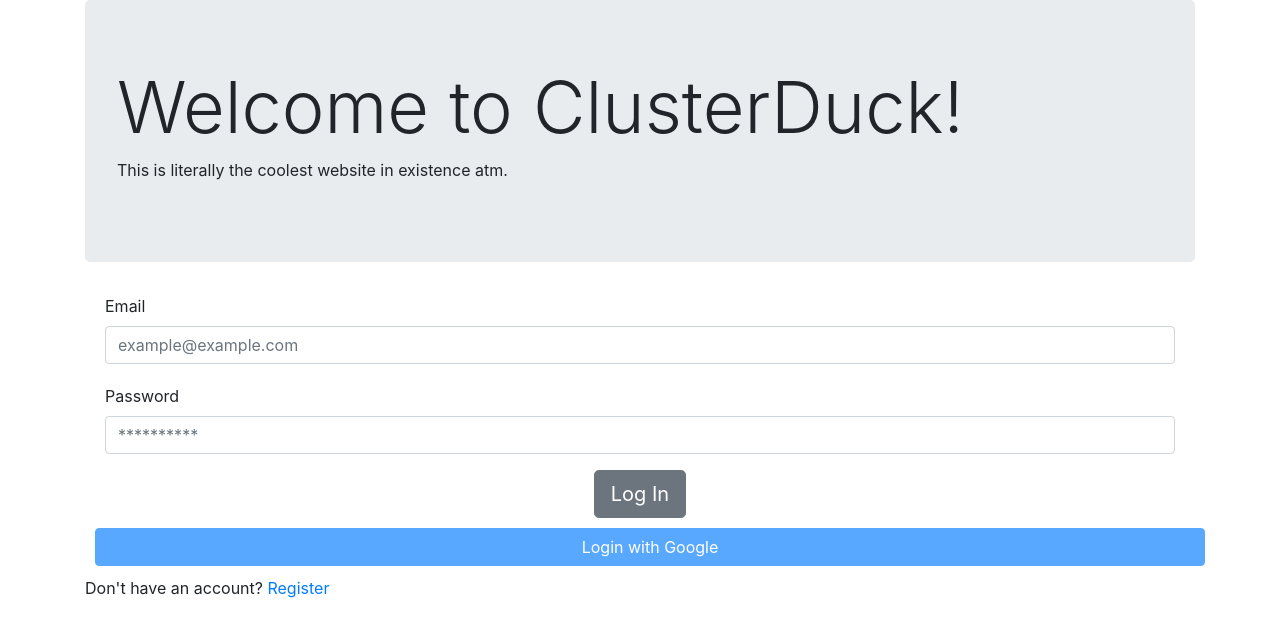
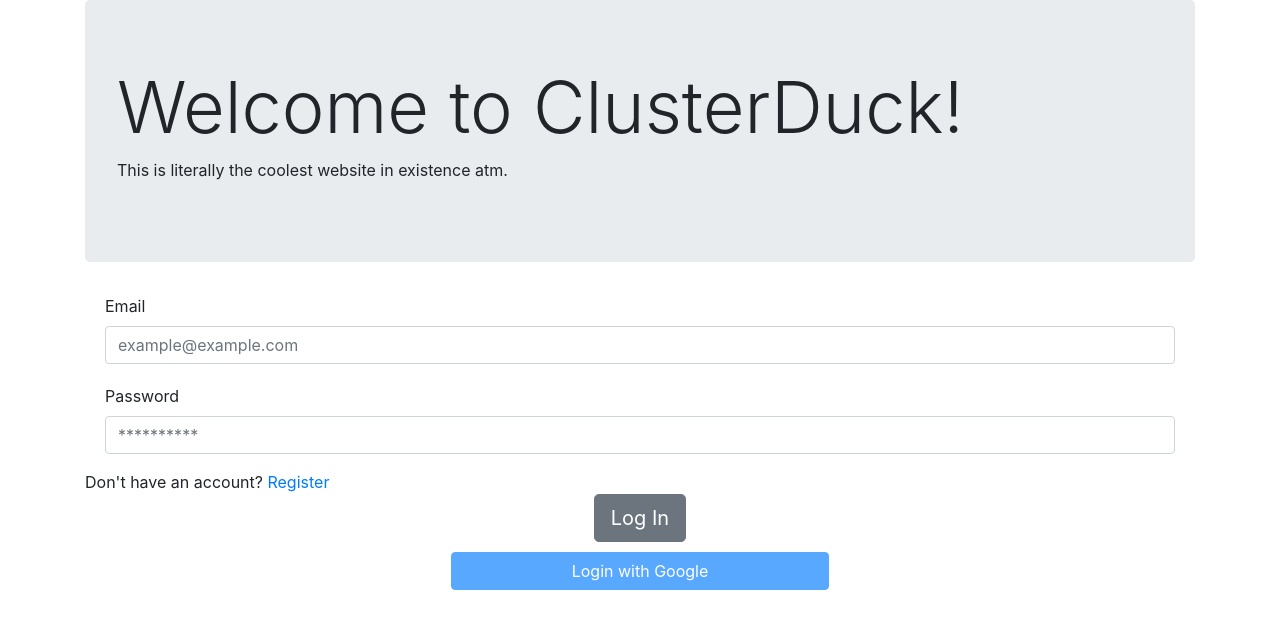
Before and after one commit to marinov98/Cluster-Duck, a React (Create React App) app in the folder client/: page /login in a window 1280 px wide. Shown: the top 636 px of the page. Built offline with nearby package versions, Linux system fonts and the light colour scheme.

Commit message:
basic auth actually works well

```diff
--- a/client/src/App.js
+++ b/client/src/App.js
@@ -38,6 +38,10 @@ class App extends Component {
     }
   };
 
+  getAuth = authInfo => {
+    if (authInfo) this.setState({ auth: authInfo });
+  };
+
   componentDidMount = () => {
     const res = authenticate();
     // redirect to login if authentication is unsuccessful
@@ -60,9 +64,14 @@ class App extends Component {
   render() {
     return (
       <Router>
-        <ProtectedRoute path="/" component={DuckNavbar} auth={this.state.auth} />
+        <ProtectedRoute
+          path="/"
+          getAuth={this.getAuth}
+          component={DuckNavbar}
+          auth={this.state.auth}
+        />
         <Route exact path="/login">
-          <Login auth={this.state.auth} />
+          <Login getAuth={this.getAuth} auth={this.state.auth} />
         </Route>
         <Route exact path="/register">
           <Register auth={this.state.auth} />
--- a/client/src/components/Navbar.js
+++ b/client/src/components/Navbar.js
@@ -1,6 +1,21 @@
-import React from "react";
-import { Navbar, NavbarBrand, Nav, NavItem, NavLink, Button } from "reactstrap";
+import React, { Component } from "react";
+import { Navbar, NavbarBrand, NavItem, NavLink, Button } from "reactstrap";
 import { logoutUser } from "./../utils/auth";
+
+class LogOut extends Component {
+  handleLogout = () => {
+    this.props.logoutUser();
+    this.props.getAuth({ authenticated: false });
+  };
+
+  render() {
+    return (
+      <Button color="primary" onClick={this.handleLogout}>
+        Log Out
+      </Button>
+    );
+  }
+}
 
 export default function DuckNavbar(props) {
   return (
@@ -11,7 +26,6 @@ export default function DuckNavbar(props) {
           🦆
         </span>
       </NavbarBrand>
-      <Nav>
       <NavItem>
         <NavLink href="/profile">Profile</NavLink>
       </NavItem>
@@ -21,10 +35,7 @@ export default function DuckNavbar(props) {
       <NavItem>
         <NavLink href="/chat">Chat</NavLink>
       </NavItem>
-        <NavItem>
-          <Button onClick={logoutUser(props.history)}>Log Out</Button>
-        </NavItem>
-      </Nav>
+      <LogOut getAuth={props.getAuth} logoutUser={logoutUser} />
     </Navbar>
   );
 }
--- a/client/src/components/auth/Login.css
+++ b/client/src/components/auth/Login.css
@@ -1,3 +1,12 @@
+.google-login {
+   display: flex;
+   justify-content: center;
+}
+
 .form-button {
     text-align: center;
 }
+
+.login-button {
+    width: 34%;
+}
--- a/client/src/components/auth/Login.js
+++ b/client/src/components/auth/Login.js
@@ -86,6 +86,7 @@ class Login extends Component {
       if (userInfo.error) this.setState({ errors: userInfo.error });
       else if (userInfo.authenticated) {
         this.setState({ auth: userInfo });
+        this.props.getAuth(userInfo);
         this.props.history.push("/");
       }
     }
@@ -120,9 +121,13 @@ class Login extends Component {
             />
           </FormGroup>
           <FormText className="form-box-error">{this.displayErrors()}</FormText>
+          <div>
+            Don't have an account? <Link to="/register">Register</Link>
+          </div>
           <div className="form-button">
             <Button size="lg">Log In</Button>
           </div>
+          <div className="google-login">
             <GoogleLogin
               clientId="1041011900309-oaq4n0svcmrocdf4q3q9hdgpudlfllfs.apps.googleusercontent.com"
               render={renderProps => (
@@ -137,14 +142,13 @@ class Login extends Component {
                 </Button>
               )}
               buttonText="Login"
+              className="google-login"
               onSuccess={responseGoogleGood}
               onFailure={responseGoogleBad}
               cookiePolicy={"single_host_origin"}
             />
+          </div>
         </Form>
-        <div className="register-box">
-          Don't have an account? <Link to="/register">Register</Link>
-        </div>
       </Container>
     );
   }
--- a/client/src/components/auth/Register.js
+++ b/client/src/components/auth/Register.js
@@ -48,10 +48,14 @@ class Register extends Component {
       isAdmin: this.state.isAdmin
     };
 
-    const { error } = await registerUser(userToBeCreated, this.props.history);
-    console.log(error);
-
-    if (error) this.setState({ errors: error });
+    // attempt to add to database
+    try {
+      const response = await registerUser(userToBeCreated, this.props.history);
+      // unsuccessful registration, show errors to client
+      if (response && response.error) this.setState({ errors: response.error });
+    } catch (err) {
+      console.error(err);
+    }
   };
 
   handleAdmin = event => {
--- a/client/src/components/protected/ProtectedRoute.js
+++ b/client/src/components/protected/ProtectedRoute.js
@@ -16,11 +16,15 @@ import PropTypes from "prop-types";
  *        And if so, renders the component, passing along all props
  *        Otherwise, does not render the component and redirects to "/login"
  */
-const ProtectedRoute = ({ component: Component, auth, ...props }) => (
+const ProtectedRoute = ({ component: Component, auth, getAuth, ...props }) => (
   <Route
     {...props}
     render={props =>
-      auth.authenticated === true ? <Component {...props} /> : <Redirect to="/login" />
+      auth.authenticated === true ? (
+        <Component {...props} auth={auth} getAuth={getAuth} />
+      ) : (
+        <Redirect to="/login" />
+      )
     }
   />
 );
--- a/client/src/utils/auth.js
+++ b/client/src/utils/auth.js
@@ -57,7 +57,7 @@ export async function loginUser(user) {
  * @desc Logout the user
  * @return Empty object to nullify user
  */
-export function logoutUser(history) {
+export function logoutUser() {
   // ensure local storage is supported
   if (typeof Storage === "undefined")
     throw new Error("Browser does not support local storage!");
@@ -67,7 +67,6 @@ export function logoutUser(history) {
 
   // remove from headers
   setToken(false);
-  history.push("/login");
 }
 
 /**
```
Also changed, not shown: 1 other file (tests, documents, lock files or other folders). Lines whose indentation alone changed are shown as unchanged.
